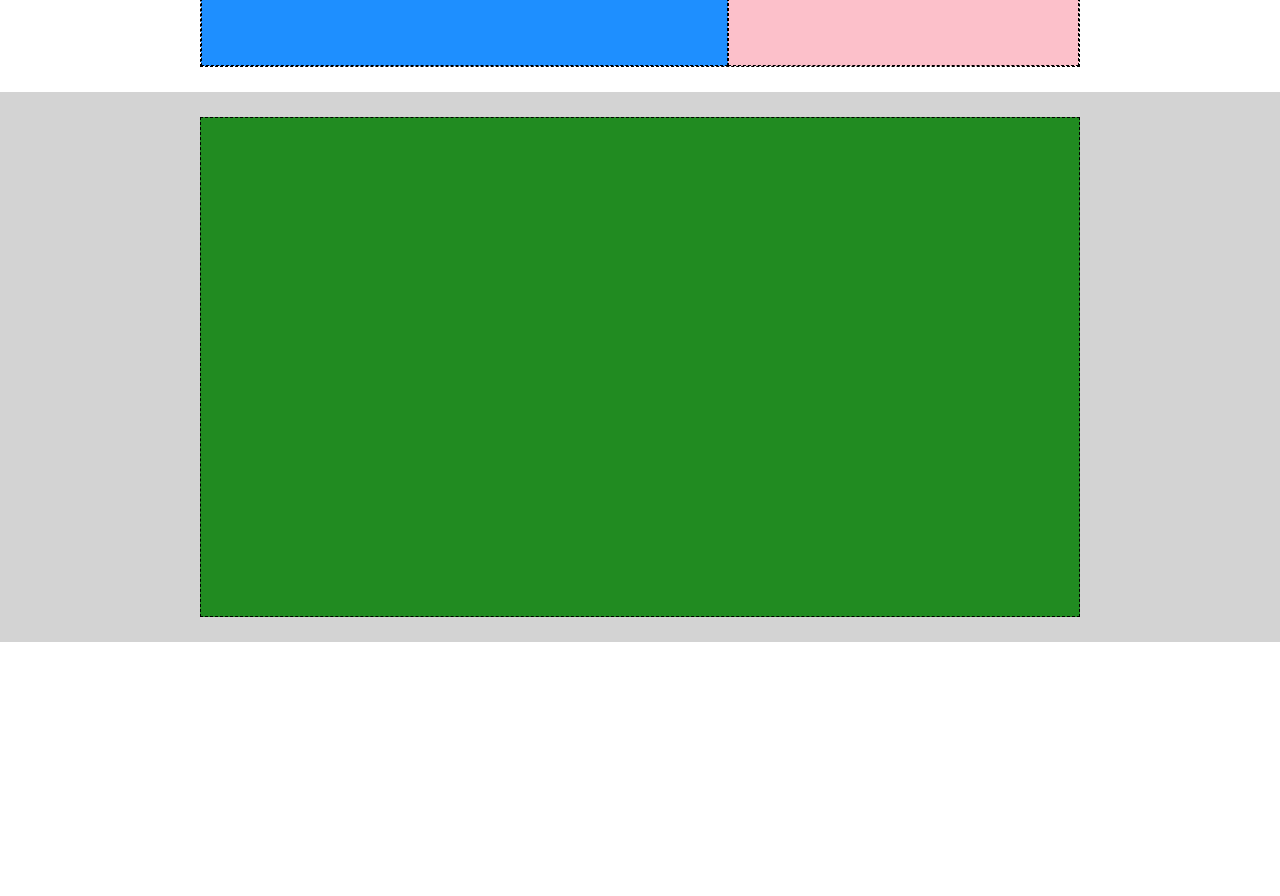
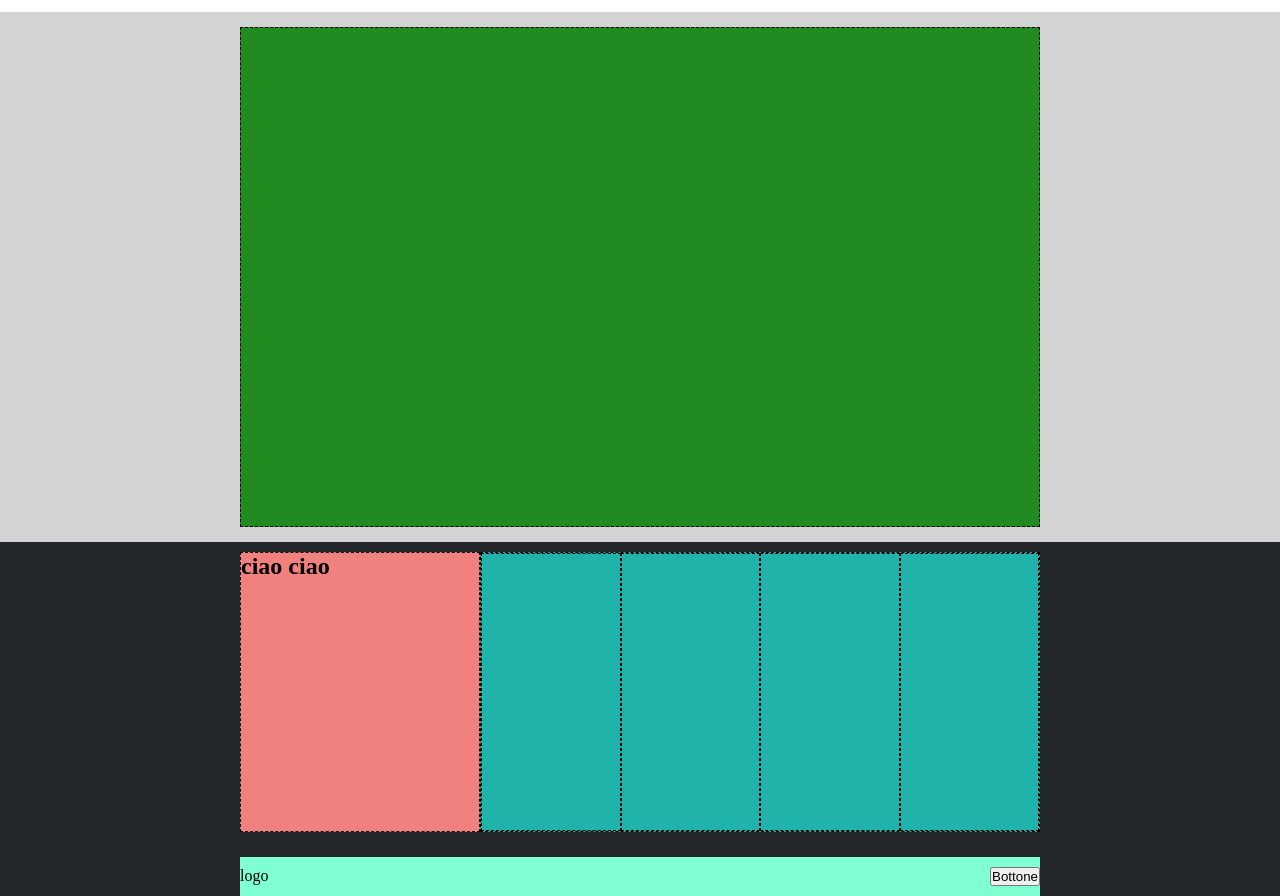
Before and after one commit to nicolaparutto/htmlcss-struttura-discord, a plain HTML site: page index.html in a window 1280 px wide. Shown: the part 1375-2271 px from the top of the page. Before the commit the page ends 2017 px from the top, so only its background shows below. Drawn offline with Linux system fonts and the light colour scheme.

Commit message:
[add]text to html, css file

```diff
--- a/assets/css/style.css
+++ b/assets/css/style.css
@@ -7,8 +7,8 @@
 
 /* ----utility---- */
 .container{
-   margin: 10px auto;
-   max-width: 880px;
+   margin: 0px auto;
+   max-width: 800px;
 }
 
 .debug{
@@ -84,3 +84,41 @@ header .navbar{
    height: 500px; /*DIMENSION-DEBUG*/
    border: 1px dashed black; /*DIMENSION-DEBUG*/
 }
+
+/* ====footer==== */
+/* ---footer section--- */
+footer{
+   background-color: #23272B;
+}
+
+footer section{
+   display: flex;
+   height: 300px; /*DIMENSION-DEBUG*/
+   padding: 10px 0;
+
+}
+
+footer .footer-social{
+   background-color: #F0817F;
+   height: 280px; /*DIMENSION-DEBUG*/
+   width: 30%;
+   border: 1px dashed black; /*DIMENSION-DEBUG*/
+}
+footer .footer-info{
+   background-color: #20B3AA;
+   display: flex;
+   height: 280px; /*DIMENSION-DEBUG*/
+   width: 70%;
+   border: 1px dashed black; /*DIMENSION-DEBUG*/
+}
+footer .footer-info div{
+   border: 1px dashed black;
+   width: 25%; /*DIMENSION-DEBUG*/
+}
+.footer-end{
+   display: flex;
+   justify-content: space-between;
+   background-color: #80FFD2;
+   padding: 10px 0;
+   margin-top: 15px;
+}
--- a/index.html
+++ b/index.html
@@ -62,5 +62,27 @@
          </div>
       </section>
    </main>
+   <footer>
+      <section class="container">
+         <div class="footer-social">
+            <h1>ciao ciao</h1>
+         </div>
+         <div class="footer-info">
+            <div>
+            </div>
+            <div>
+            </div>
+            <div>
+            </div>
+            <div>
+            </div>
+
+         </div>
+      </section>
+      <div class="footer-end container">
+         <span>logo</span>
+         <button>Bottone</button>
+      </div>
+   </footer>
 </body>
 </html>
```
